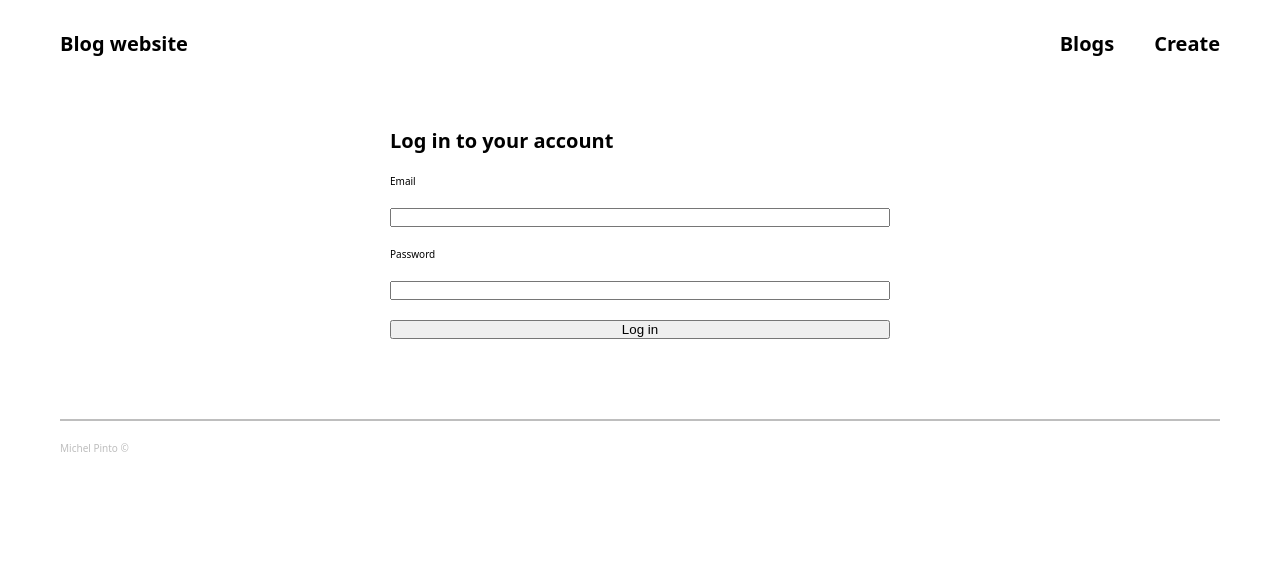
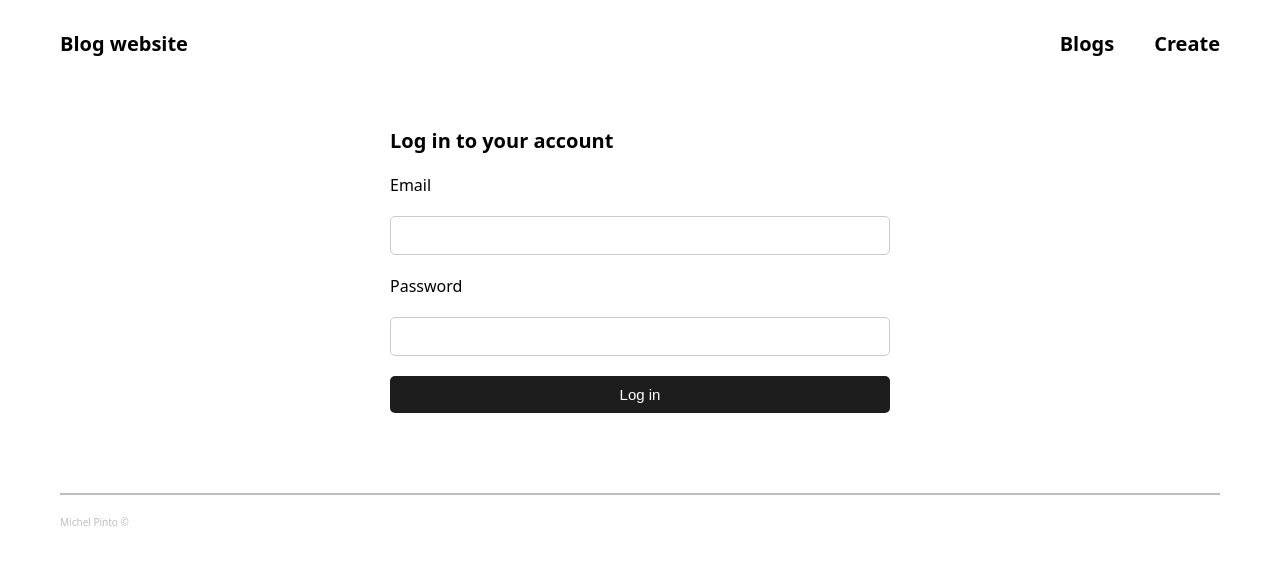
Before and after one commit to Michelpinto/Ts-blog-app, a React (Create React App) app in the folder frontend/: page /login in a window 1280 px wide. Shown: the top 564 px of the page. Built offline with nearby package versions, Linux system fonts and the light colour scheme.

Commit message:
feature(login): building the styles

```diff
--- a/frontend/src/pages/login/loginStyles.ts
+++ b/frontend/src/pages/login/loginStyles.ts
@@ -16,4 +16,25 @@ export const Form = styled.form`
   display: flex;
   flex-direction: column;
   gap: 2rem;
+
+  & label {
+    font-size: 1.6rem;
+  }
+
+  & input {
+    padding: 1rem;
+    font-size: 1.5rem;
+    border: 1px solid #ccc;
+    border-radius: 0.5rem;
+  }
+
+  & button {
+    padding: 1rem;
+    font-size: 1.5rem;
+    border: none;
+    border-radius: 0.5rem;
+    background-color: #1d1d1d;
+    color: #fff;
+    cursor: pointer;
+  }
 `;
```
